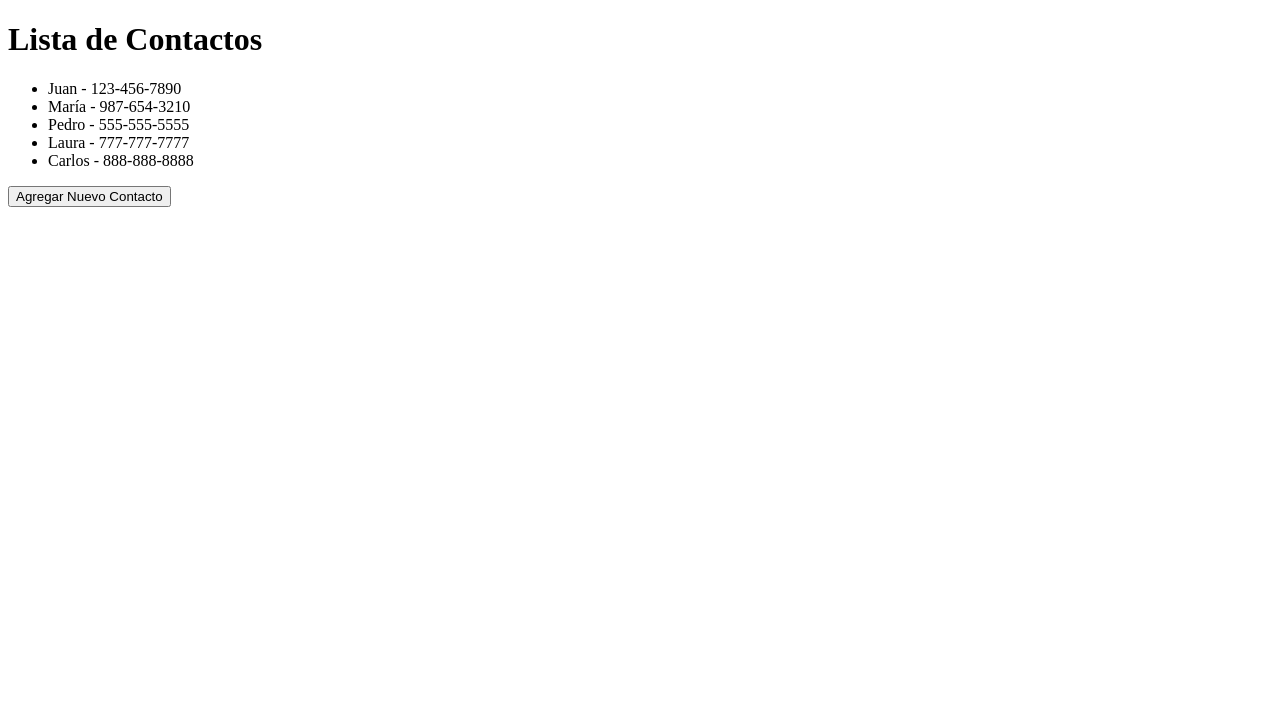
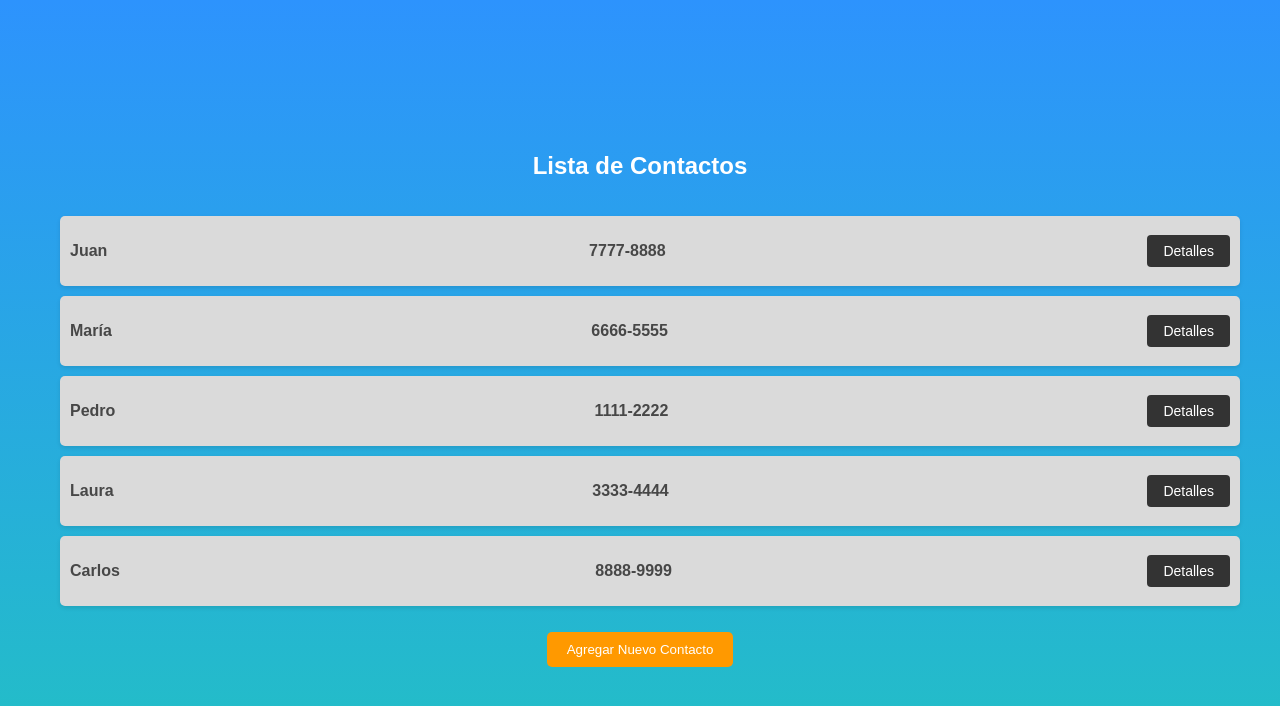
Before and after one commit to Hrodriguez2019188/AgendaWeb2019188, a plain HTML site: page ProyectoAgendaWeb/assets/Pages/Contactos.html in a window 1280 px wide. Drawn offline with Linux system fonts and the light colour scheme.

Commit message:
se edito el css

```diff
--- a/ProyectoAgendaWeb/assets/Pages/Contactos.html
+++ b/ProyectoAgendaWeb/assets/Pages/Contactos.html
@@ -7,17 +7,22 @@
     <link rel="stylesheet" href="../Styles/StyleContactos.css">
 </head>
 <body>
-    <h1>Lista de Contactos</h1>
+    <div class="container">
+        <section class="titulo-seccion">
+            <h1>Lista de Contactos</h1>
+        </section>
 
-    <ul id="lista-contactos">
-        <li>Juan - 123-456-7890</li>
-        <li>María - 987-654-3210</li>
-        <li>Pedro - 555-555-5555</li>
-        <li>Laura - 777-777-7777</li>
-        <li>Carlos - 888-888-8888</li>
-    </ul>
+        <section class="contenido-seccion">
+            <ul id="lista-contactos">
+                <li class="contacto-container">Juan  <p class="ptelefono">7777-8888</p><button class="detalle-btn">Detalles</button></li>
+                <li class="contacto-container">María <p class="ptelefono">6666-5555</p><button class="detalle-btn">Detalles</button></li>
+                <li class="contacto-container">Pedro <p class="ptelefono">1111-2222</p><button class="detalle-btn">Detalles</button></li>
+                <li class="contacto-container">Laura <p class="ptelefono">3333-4444</p><button class="detalle-btn">Detalles</button></li>
+                <li class="contacto-container">Carlos <p class="ptelefono">8888-9999</p><button class="detalle-btn">Detalles</button></li>
+            </ul>
 
-    <button id="agregar-contacto">Agregar Nuevo Contacto</button>
-
+            <button id="agregar-contacto">Agregar Nuevo Contacto</button>
+        </section>
+    </div>
 </body>
 </html>
--- a/ProyectoAgendaWeb/assets/Styles/StyleContactos.css
+++ b/ProyectoAgendaWeb/assets/Styles/StyleContactos.css
@@ -0,0 +1,95 @@
+body {
+    font-family: Arial, sans-serif;
+    background: rgb(34,193,195);
+    background: linear-gradient(0deg, rgba(34,193,195,1) 0%, rgba(45,147,253,1) 100%);
+    padding: 0;
+    margin: 0;
+    display: flex;
+    justify-content: center;
+    align-items: center;
+    min-height: 100vh;
+    color: white;
+}
+
+.p-izquierda {
+    text-align: right   !important;
+    margin-right: auto !important;
+}
+
+.container {
+    width: calc(100% - 80px);
+    max-width: 12000px;
+    padding: 20px;
+    box-sizing: border-box;
+}
+
+.titulo-seccion {
+    margin-bottom: 20px;
+    text-align: center;
+    font-weight: bold;
+}
+
+.contenido-seccion {
+    display: flex;
+    flex-direction: column;
+    align-items: center;
+    font-weight: bold;
+}
+
+
+h1 {
+    color: #ffffff;
+}
+
+#lista-contactos {
+    list-style-type: none;
+    padding: 0;
+    width: 100%;
+}
+
+#lista-contactos li {
+    background-color: #dadada;
+    padding: 10px;
+    margin-bottom: 10px;
+    border-radius: 5px;
+    box-shadow: 0 2px 4px rgba(0, 0, 0, 0.1);
+    width: 100%;
+    display: flex;
+    justify-content: space-between;
+    align-items: center;
+    color: rgb(71, 71, 71);
+}
+
+.detalle-btn {
+    background-color: #333;
+    border: none;
+    color: white;
+    padding: 8px 16px;
+    text-align: center;
+    text-decoration: none;
+    font-size: 14px;
+    border-radius: 4px;
+    cursor: pointer;
+}
+
+
+.detalle-btn:hover {
+    background-color: #555;
+}
+
+
+#agregar-contacto {
+    background-color: #ff9900;
+    border: none;
+    color: white;
+    padding: 10px 20px;
+    text-align: center;
+    text-decoration: none;
+    border-radius: 5px;
+    cursor: pointer;
+    transition: background-color 0.3s ease;
+}
+
+#agregar-contacto:hover {
+    background-color: #cc6600;
+}
```
Also changed, not shown: 1 other file.
